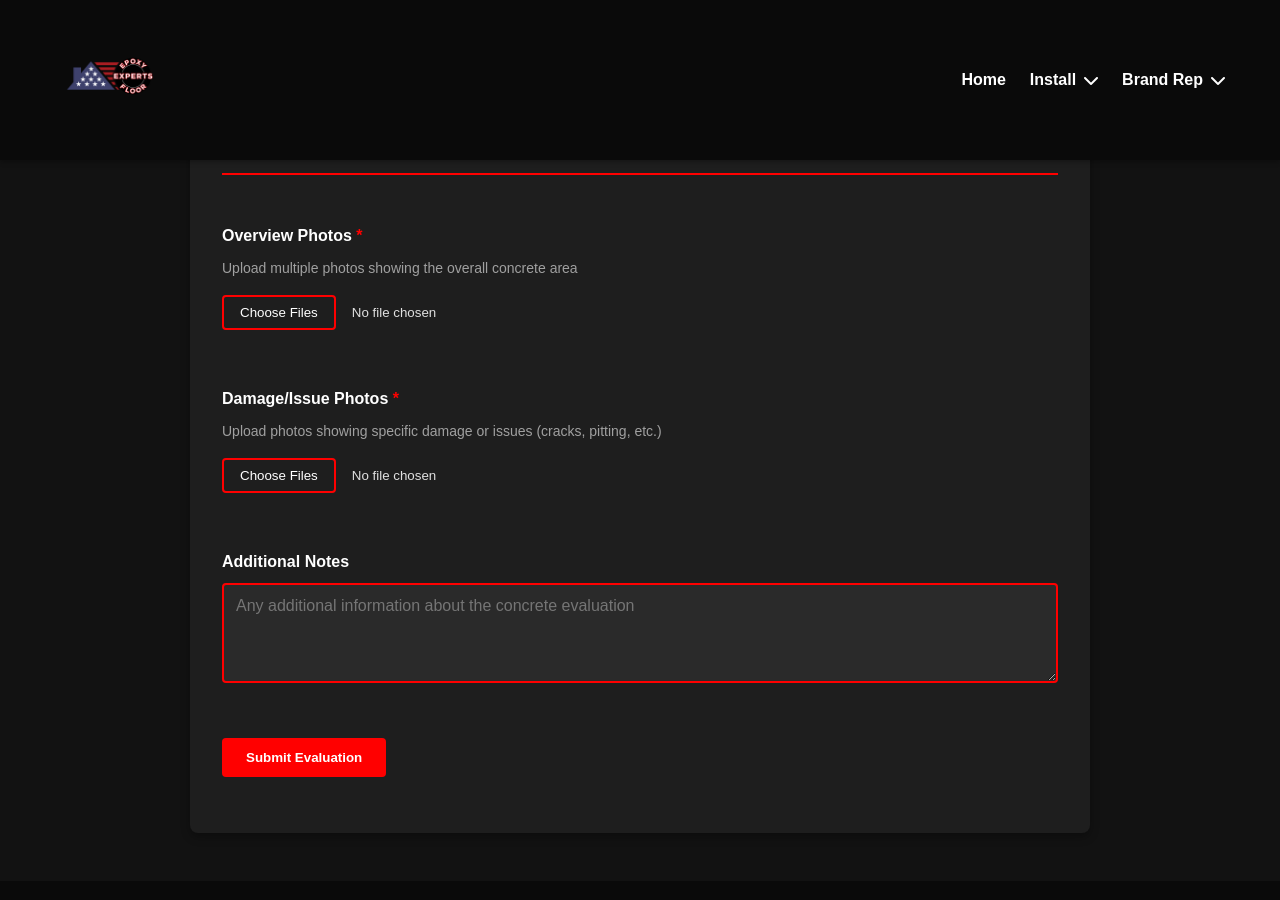
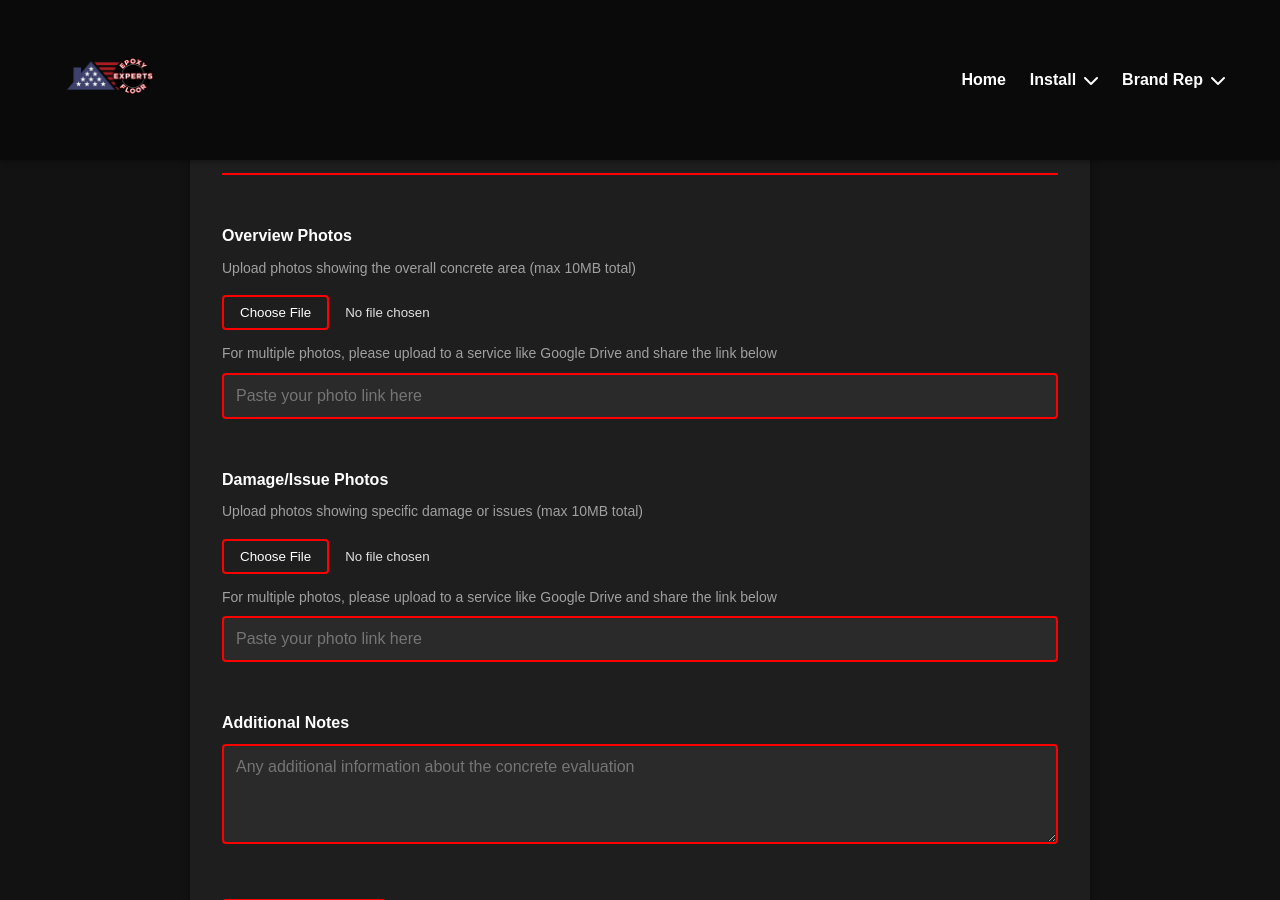
Before and after one commit to tim-amredev/epoxy-job-sheets, a Jekyll site: the page built from concrete-evaluation.html, in a window 1280 px wide and 900 px high, scrolled down 1731 px. Built offline with Jekyll 4.4.1, drawn with Linux system fonts in a browser that asks for light colours.

Commit message:
Update concrete-evaluation.html

```diff
--- a/concrete-evaluation.html
+++ b/concrete-evaluation.html
@@ -18,6 +18,10 @@ title: Concrete Evaluation Form
       <input type="hidden" name="_captcha" value="true">
       <input type="hidden" name="_subject" value="New Concrete Evaluation Form Submission">
       <input type="hidden" name="_next" value="{{ '/epoxy-job-sheets/thank-you' | absolute_url }}">
+      <!-- Honeypot field to prevent spam -->
+      <input type="text" name="_honey" style="display:none">
+      <!-- Disable FormSubmit's default captcha page -->
+      <input type="hidden" name="_template" value="table">
 
       <!-- Basic Information Section -->
       <div class="form-section-header">
@@ -203,15 +207,19 @@ title: Concrete Evaluation Form
       </div>
 
       <div class="form-group full-width">
-        <label class="required" for="overview-photos">Overview Photos</label>
-        <p class="form-help-text">Upload multiple photos showing the overall concrete area</p>
-        <input type="file" id="overview-photos" name="overview-photos" multiple accept="image/*" required>
+        <label for="overview-photos">Overview Photos</label>
+        <p class="form-help-text">Upload photos showing the overall concrete area (max 10MB total)</p>
+        <input type="file" id="overview-photos" name="overview-photos" accept="image/*">
+        <p class="form-help-text">For multiple photos, please upload to a service like Google Drive and share the link below</p>
+        <input type="text" id="overview-photos-link" name="overview-photos-link" placeholder="Paste your photo link here">
       </div>
 
       <div class="form-group full-width">
-        <label class="required" for="damage-photos">Damage/Issue Photos</label>
-        <p class="form-help-text">Upload photos showing specific damage or issues (cracks, pitting, etc.)</p>
-        <input type="file" id="damage-photos" name="damage-photos" multiple accept="image/*" required>
+        <label for="damage-photos">Damage/Issue Photos</label>
+        <p class="form-help-text">Upload photos showing specific damage or issues (max 10MB total)</p>
+        <input type="file" id="damage-photos" name="damage-photos" accept="image/*">
+        <p class="form-help-text">For multiple photos, please upload to a service like Google Drive and share the link below</p>
+        <input type="text" id="damage-photos-link" name="damage-photos-link" placeholder="Paste your photo link here">
       </div>
 
       <!-- Additional Notes Section -->
```
